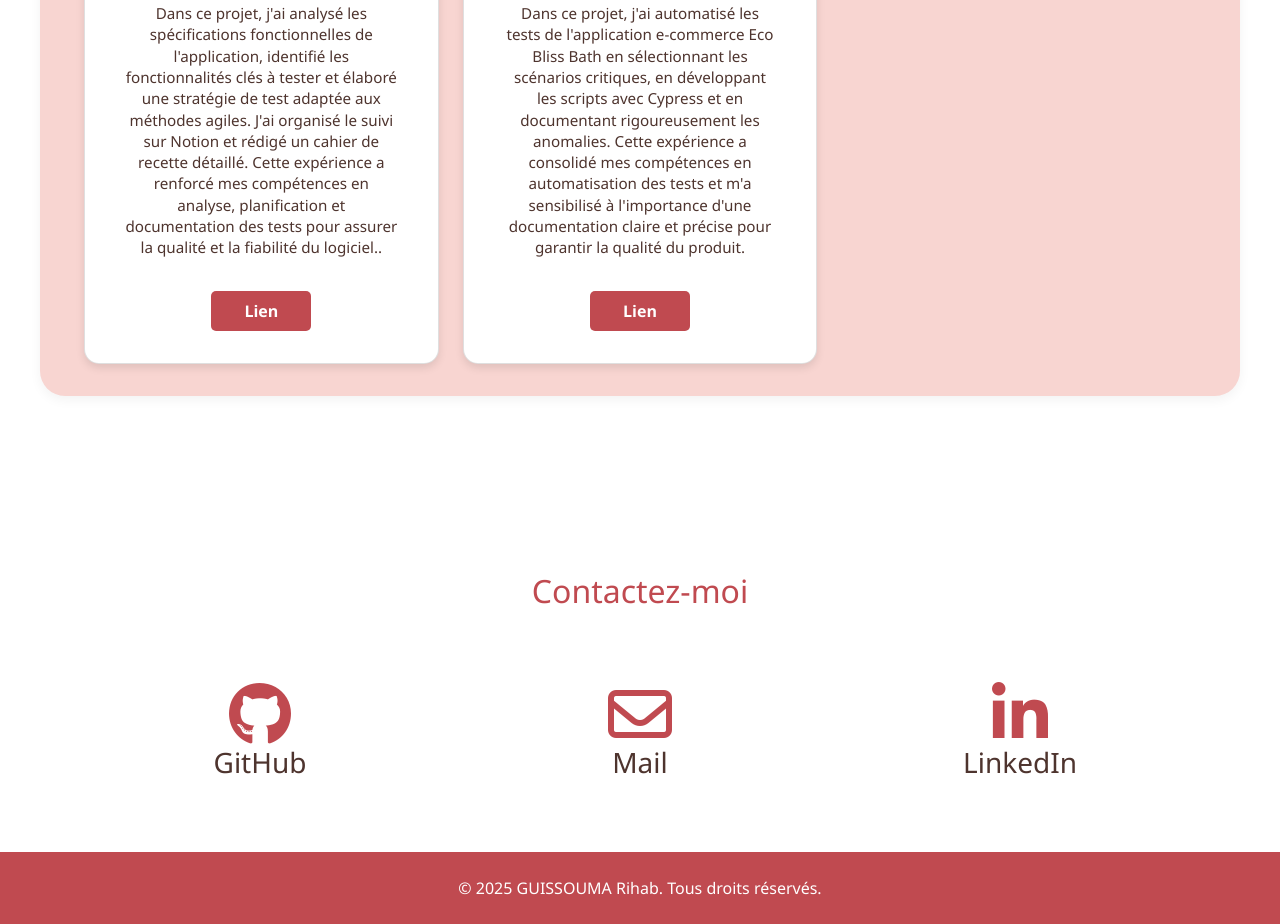
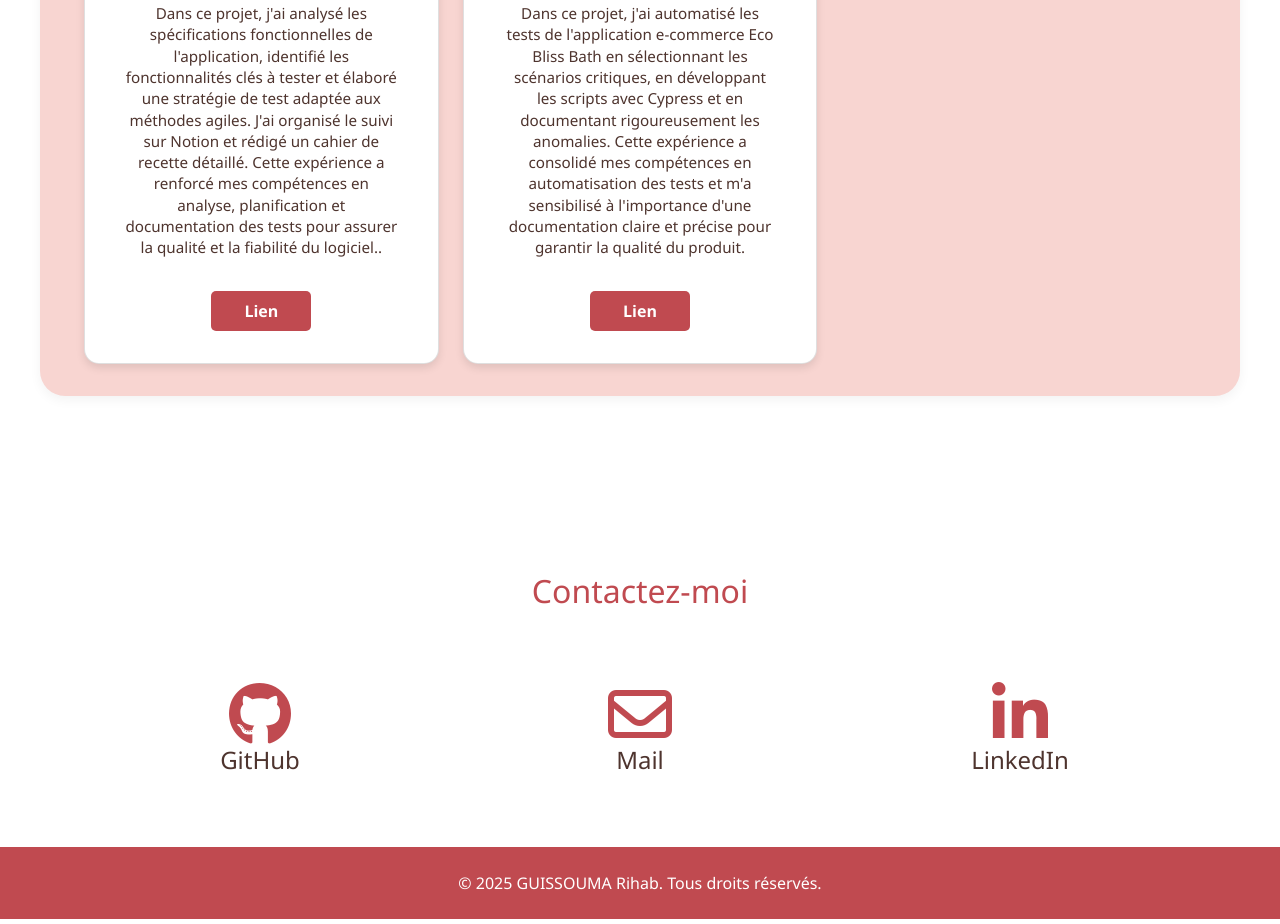
Before and after one commit to rihab1987/Portfolio-Rihab, a plain HTML site: page index.html in a window 1280 px wide. Shown: the part 4325-5249 px from the top of the page. Drawn offline with nearby package versions, Linux system fonts and the light colour scheme; a web font is replaced by a local one.

Commit message:
Réorganisations des titres

```diff
--- a/index.html
+++ b/index.html
@@ -157,20 +157,20 @@
                         <a href="https://github.com/rihab1987" target="_blank" aria-label="GitHub Rihab GUISSOUMA">
                             <i class="fa-brands fa-github fa-4x"></i>
                         </a>
-                        <h3>GitHub</h3>
+                        <h4>GitHub</h4>
 
                     </div>
                     <div class="col-lg-4 mt-4 contactColumn text-center">
                         <a href="mailto:rihabsiad289@gmail.com" title="mailto:rihabsaid289@gmail.com" aria-label="contact mail Rihab GUISSOUMA"><i class="far fa-envelope fa-4x"></i>
                         </a>
-                        <h3>Mail</h3>
+                        <h4>Mail</h4>
 
                     </div>
                     <div class="col-lg-4 mt-4 contactColumn text-center">
                         <a href ="https://www.linkedin.com/in/rihab-said-62b24a177/" target="_blank" aria-label = "GUISSOUMA RIHAB">
                             <i class="fa-brands fa-linkedin-in fa-4x"></i>
                         </a>
-                        <h3>LinkedIn</h3>
+                        <h4>LinkedIn</h4>
 
                     </div>
                 </div>
```
